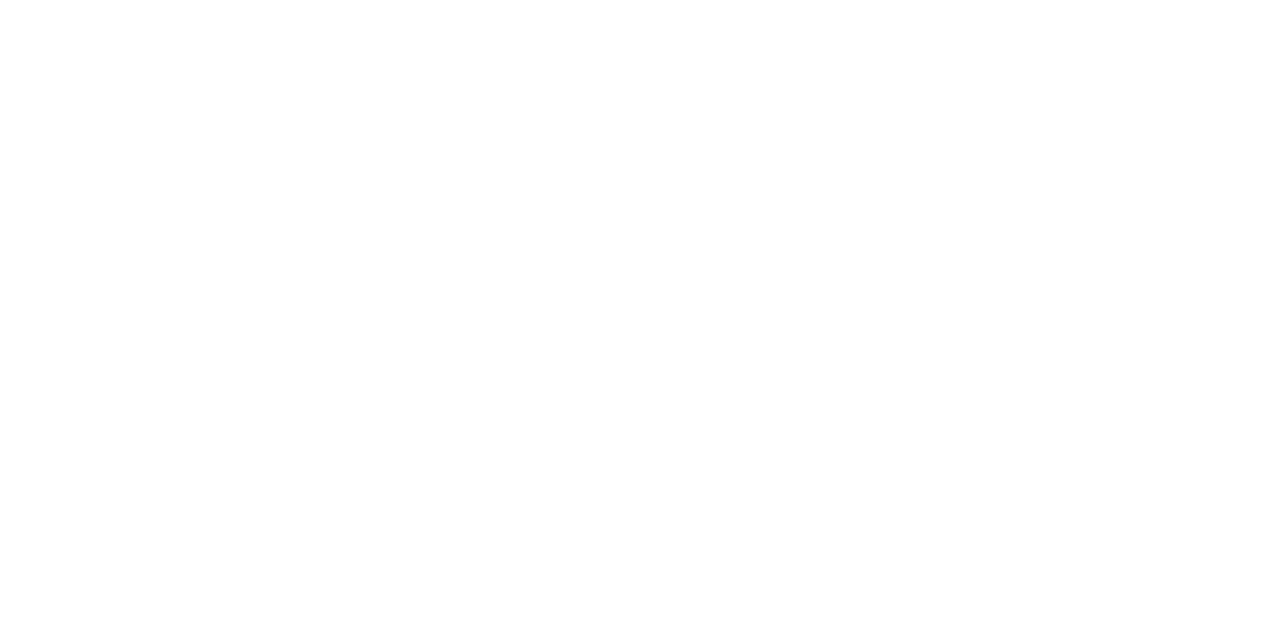
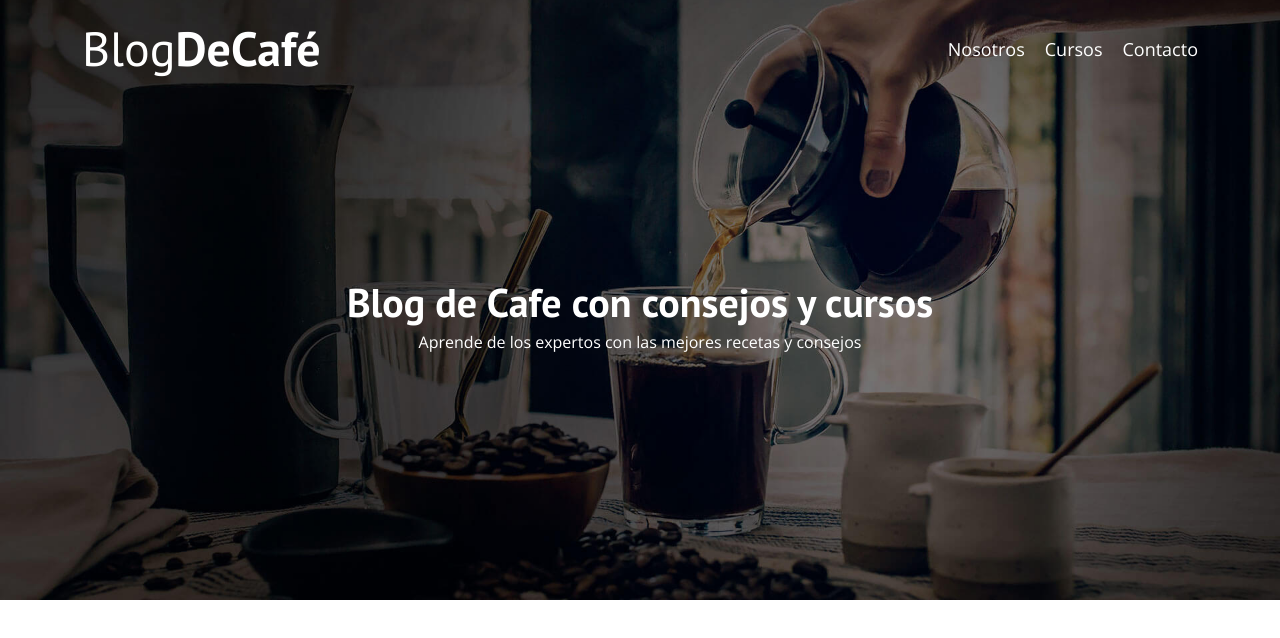
Before and after one commit to AlejandroSDValle/BlogDeCafe, a plain HTML site: page index.html in a window 1280 px wide. Drawn offline with nearby package versions, Linux system fonts and the light colour scheme.

Commit message:
Header de la pagina principal

```diff
--- a/css/style.css
+++ b/css/style.css
@@ -57,3 +57,61 @@ img {
 .centrar-texto {
     text-align: center;
 }
+
+
+/** HEADER **/
+
+.header{
+    background-image: url(../img/banner.jpg);
+    height: 60rem;
+    background-size: cover;
+    background-position: center center;
+    background-repeat: no-repeat;
+    padding: 2rem;
+}
+
+.header__texto{
+    text-align: center;
+    color: var(--blanco);
+    margin-top: 5rem;
+}
+
+@media (min-width: 768px) {
+   .header__texto{
+    margin-top: 20rem;
+   }
+}
+
+@media (min-width: 768px) {
+   .barra{
+    display: flex;
+    justify-content: space-between;
+    align-items: center;
+   }
+}
+
+.logo{
+    color: var(--blanco);
+}
+
+.logo__nombre{
+    font-weight: 400;
+}
+
+.logo__bold{
+    font-weight: 700;
+}
+
+@media (min-width: 768px) {
+    .navegacion{
+     display: flex;
+     gap: 2rem;
+    }
+ }
+
+.navegacion__enlace{
+    display: block;
+    text-align: center;
+    font-size: 1.8rem;
+    color: var(--blanco);
+}
--- a/index.html
+++ b/index.html
@@ -21,5 +21,25 @@
 </head>
 <body>
 
+    <header class="header">
+
+        <div class="contenedor barra">
+            <a href="index.html" class="logo">
+                <h1 class="logo__nombre no-margin centrar-texto">Blog<span class="logo__bold">DeCafé</span></h1>
+            </a>
+
+            <nav class="navegacion">
+                <a class="navegacion__enlace" href="nosotros.html">Nosotros</a>
+                <a class="navegacion__enlace" href="cursos.html">Cursos</a>
+                <a class="navegacion__enlace" href="contacto.html">Contacto</a>
+            </nav>
+        </div>
+
+        <div class="header__texto">
+            <h2 class="no-margin">Blog de Cafe con consejos y cursos</h2>
+            <p class="no-margin">Aprende de los expertos con las mejores recetas y consejos</p>
+        </div>
+    </header>
+
 </body>
 </html>
```
